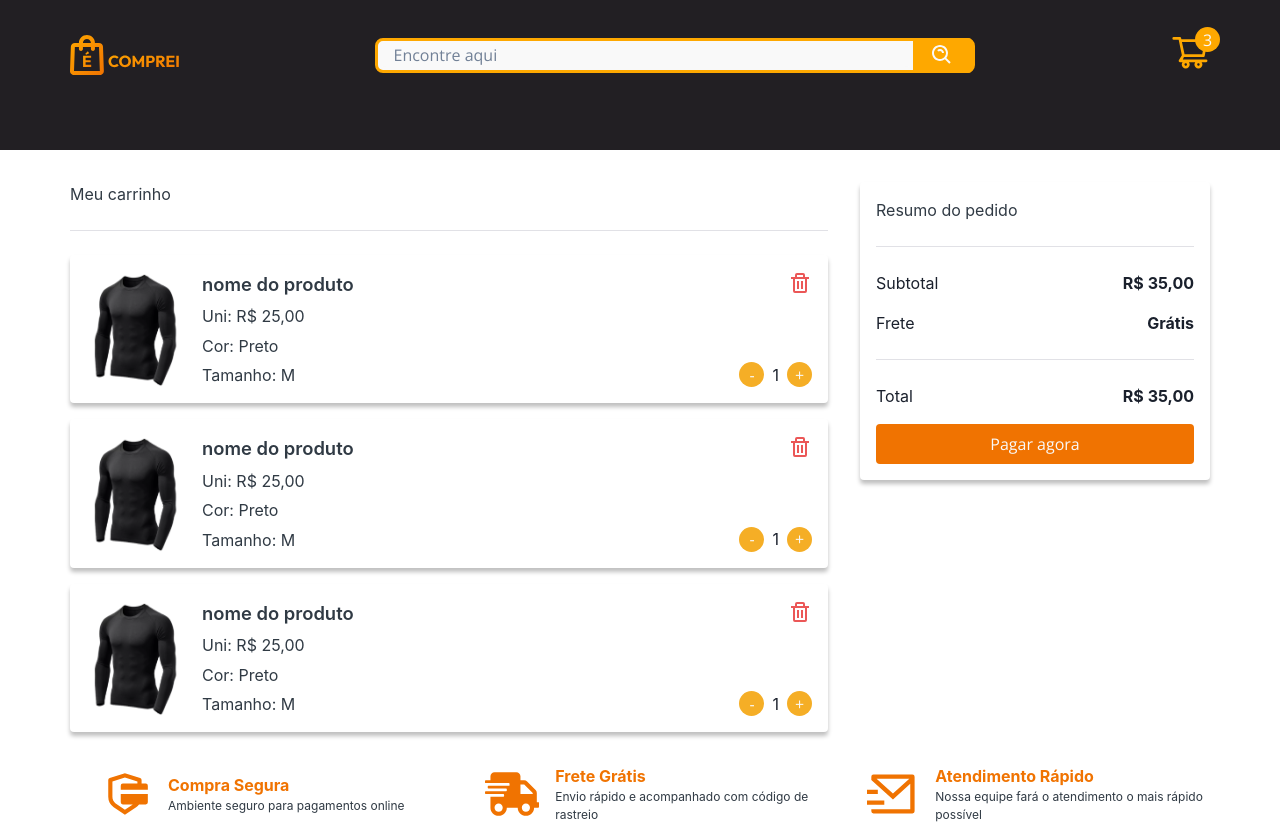
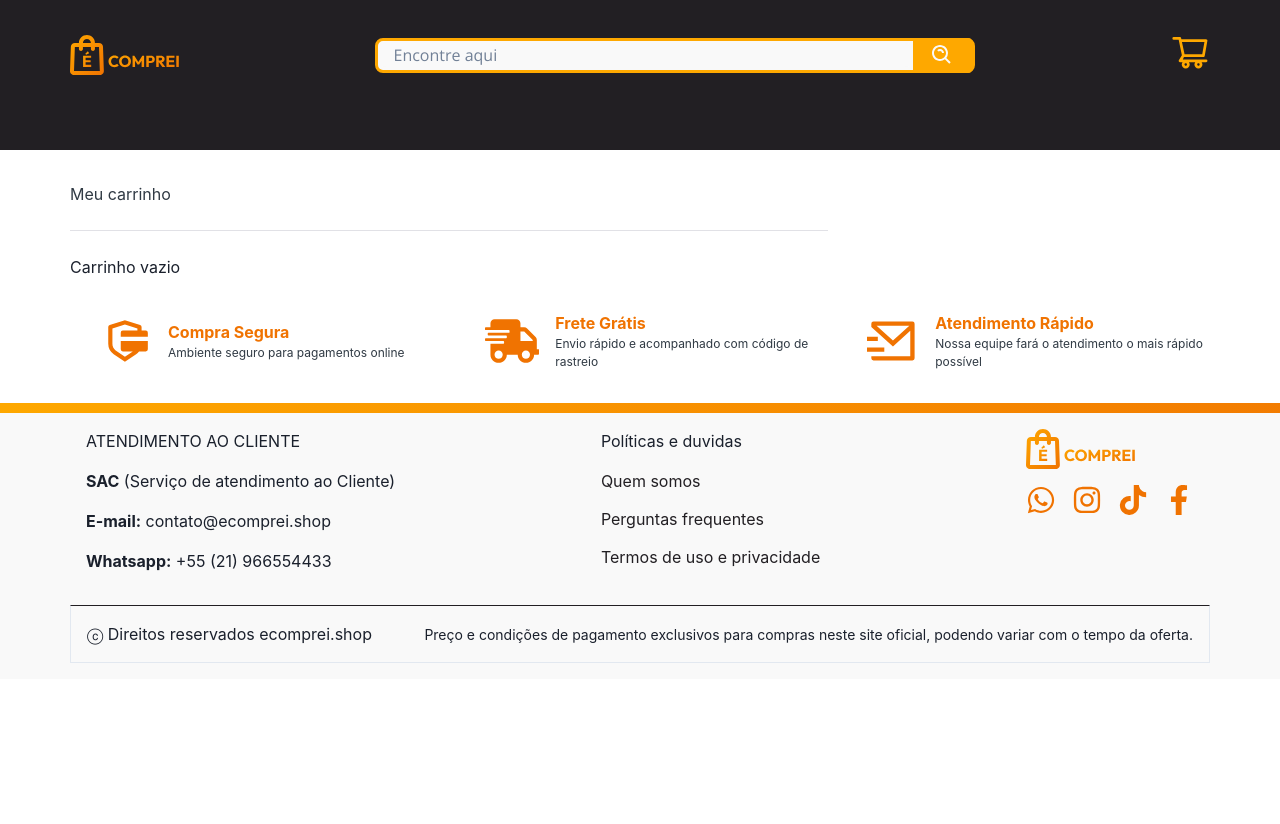
Before and after one commit to jeffersontk/ecomprei-front, a Next.js app: page /cart in a window 1280 px wide. Shown: the top 824 px of the page. After the commit the page ends 800 px from the top, so only its background shows below. Built offline with nearby package versions, Linux system fonts and the light colour scheme.

Commit message:
tela de cart quase pronta

```diff
--- a/src/components/Header/index.tsx
+++ b/src/components/Header/index.tsx
@@ -1,6 +1,6 @@
 import Image from 'next/image';
 import Link from 'next/link';
-import React, {useState} from 'react';
+import React, {useContext, useState} from 'react';
 import {AiOutlineShoppingCart} from 'react-icons/ai'
 import {BiSearchAlt} from 'react-icons/bi'
 import {AiOutlineClose} from 'react-icons/ai'
@@ -9,11 +9,13 @@ import {GiHamburgerMenu} from 'react-icons/gi'
 import logo from '../../assets/logo-ecomprei.svg'
 import { BurgerButton, ButtonCloseSearch, ButtonOpenSearch, CartButton, Container, HeaderSearchAndCart, InputContainer, Navigation, SearchContainer, SuggestionContainer, } from './Header';
 import useMediaQuery from '../../hooks/useMediaQuery';
+import { CartContext } from '../../context/CartContext';
 
 
 const Header: React.FC = () => {
   const [openMenu, setOpenMenu] = useState<'show' |'hidden'>('hidden')
   const [openSearch, setOpenSearch] = useState<'show' |'hidden'>('hidden')
+  const { cartItems } = useContext(CartContext);
 
   return (
     <Container render={{'@initial': 'mobile', '@bp2': 'desktop'}}>
@@ -38,12 +40,15 @@ const Header: React.FC = () => {
           >
             <BiSearchAlt  size={30}/>
           </ButtonOpenSearch>
-          <Link href="/cart">
-            <CartButton>
-              <AiOutlineShoppingCart />
-              <span>3</span>
-            </CartButton>
-          </Link>
+            <Link href="/cart">
+              <CartButton>
+                <AiOutlineShoppingCart />
+                {
+                  cartItems.length > 0 &&
+                    <span>{cartItems.length}</span>
+                }
+              </CartButton>
+            </Link>
         </div>
       </HeaderSearchAndCart>
 
--- /dev/null
+++ b/src/context/CartContext.tsx
@@ -0,0 +1,74 @@
+import { sizeProduct, variantProduct } from 'prisma/prisma-client';
+import React, { createContext, useState } from 'react';
+
+interface CartProviderProps  {
+  children: React.ReactNode
+}
+
+interface CartItem {
+  id: string;
+  title: string;
+  price: number;
+  imgUrl: string
+  sizes: sizeProduct[]
+  variantColors: variantProduct[]
+  quantity: number;
+}
+
+interface CartContextData {
+  cartItems: CartItem[];
+  getTotalPrice(cart: CartItem[]): number;
+  addToCart(item: CartItem): void;
+  removeFromCart(id: string): void;
+  updateQuantity(id: string, quantity: number): void;
+  clearCart(): void;
+}
+
+const CartContext = createContext<CartContextData>({} as CartContextData);
+
+const CartProvider = ({ children }: CartProviderProps) => {
+  const [cartItems, setCartItems] = useState<CartItem[]>([]);
+
+  const getTotalPrice = (cart: CartItem[]): number => {
+    let total = 0;
+    cart.forEach(item => {
+      total += item.price * item.quantity;
+    });
+    return total;
+  }
+
+  const addToCart = (item: CartItem) => {
+    if (!cartItems.find(existingItem => existingItem.id === item.id)) {
+    setCartItems([...cartItems, item]);
+    }
+  };
+
+  const removeFromCart = (id: string) => {
+    setCartItems(cartItems.filter((item) => item.id !== id));
+  };
+
+  const updateQuantity = (id: string, quantity: number) => {
+    setCartItems(
+      cartItems.map((item) => {
+        if (item.id === id) {
+          return { ...item, quantity };
+        }
+        return item;
+      })
+    );
+  };
+
+  const clearCart = () => {
+    setCartItems([]);
+  };
+
+  return (
+    <CartContext.Provider
+      value={{ cartItems, addToCart, removeFromCart, updateQuantity, clearCart, getTotalPrice }}
+    >
+      {children}
+    </CartContext.Provider>
+  );
+};
+
+export { CartContext, CartProvider };
--- a/src/pages/_app.tsx
+++ b/src/pages/_app.tsx
@@ -6,6 +6,7 @@ import Header from '../components/Header';
 import FooterInformative from '../components/FooterInformative';
 import { globalStyles } from '../styles/global';
 import { Container, ContentFooter, FooterContainer, HeaderContainer, MainContainer } from '../styles/pages/app';
+import { CartProvider } from '../context/CartContext';
 
 
 globalStyles();
@@ -15,6 +16,7 @@ export default function App({ Component, pageProps, router }: AppProps) {
 
   return (
     <ChakraProvider>
+      <CartProvider>
         <AnimatePresence initial={false}>
           <Container>
             <HeaderContainer visible={isAdmin ? 'hidden' : 'show'}>
@@ -32,6 +34,7 @@ export default function App({ Component, pageProps, router }: AppProps) {
             </FooterContainer>
           </Container>
         </AnimatePresence>
+      </CartProvider>
     </ChakraProvider>
   )
 }
--- a/src/pages/cart/index.tsx
+++ b/src/pages/cart/index.tsx
@@ -1,14 +1,39 @@
 import Image from 'next/image';
-import React from 'react';
+import React, { useContext, useEffect, useState } from 'react';
 import {BiTrash} from 'react-icons/bi';
 import { CartContainer, CartContent, CartProduct, CartResume } from '../../styles/pages/Cart';
 import { Divider } from '../../styles/pages/checkout';
 import tshirt from '../../assets/tshirt.png'
 import Head from 'next/head';
-
-// import { Container } from './styles';
+import { CartContext } from '../../context/CartContext';
+import { Box, Flex, FormLabel, Select, Text } from '@chakra-ui/react';
 
 export default function Cart () {
+  const { cartItems, removeFromCart, getTotalPrice, updateQuantity } = useContext(CartContext);
+  const [quantity, setQuantity] = useState(1)
+  const [total, setTotal] = useState(0)
+
+  const handleDecrement = (itemId: string) => {
+    if (quantity > 1) {
+      setQuantity(prev => {
+        updateQuantity(itemId, prev - 1)
+        return prev - 1
+      });
+    }
+  };
+
+  const handleIncrement = (itemId: string) => {
+    setQuantity(prev => {
+      updateQuantity(itemId, prev + 1)
+      return prev + 1
+    });
+  };
+
+  useEffect(()=> {
+    let newPriceTotal = getTotalPrice(cartItems)
+    setTotal(newPriceTotal)
+  }, [cartItems, getTotalPrice])
+
   return (
     <>
       <Head>
@@ -18,70 +43,84 @@ export default function Cart () {
         <CartContent>
           <h2>Meu carrinho</h2>
           <Divider />
-          <CartProduct>
-            <Image src={tshirt} alt=""/>
+          {
+            cartItems.length === 0 ?
+              <Box>
+                <Text>Carrinho vazio</Text>
+              </Box>
+            :
+            cartItems.map(item => (
+              <CartProduct key={item.id}>
+                <Image src={item.imgUrl} alt="" width={90} height={90} />
                 <div className='details-content'>
                   <div className='details'>
-                <span className='product-name'>nome do produto</span>
-                <span>Uni: R$ 25,00</span>
-                <span>Cor: Preto</span>
-                <span>Tamanho: M</span>
+                    <span className='product-name'>{item.title}</span>
+                    <span>Uni: {new Intl.NumberFormat('pt-BR', {
+                        style: 'currency',
+                        currency: 'BRL',
+                      }).format(item.price)}
+                    </span>
+                    <Box display="flex" flexDirection="column" alignItems="flex-start" gap="2">
+                      {
+                        item.sizes.length > 0 &&
+                        <Box display="flex" alignItems="flex-start">
+                          <FormLabel htmlFor="#" margin={0} mr="1">Tamanho:</FormLabel>
+                          <Select height={'6'}>
+                            {item.sizes.map(item=> {
+                              if(item.size) {
+                                return (
+                                  <option key={item.id} value={item.size}>{item.size}</option>
+                                )
+                              }
+                            })}
+                          </Select>
+                        </Box>
+                      }
+                      {
+                        item.variantColors.length > 0 &&
+                        <Box display="flex" alignItems="flex-start">
+                          <FormLabel htmlFor="#" margin={0} mr="1">Cor:</FormLabel>
+                          <Select height={'6'}>
+                            {item.variantColors.map(item=> {
+                              if(item.variant) {
+                                return (
+                                  <option key={item.id} value={item.variant}>{item.variant}</option>
+                                )
+                              }
+                            })}
+                          </Select>
+                        </Box>
+                      }
+                    </Box>
                   </div>
                   <div className='total'>
-                <span><BiTrash size={24}/></span>
+                    <button onClick={()=> removeFromCart(item.id)}><BiTrash size={24}/></button>
                     <div className='count'>
-                  <button>-</button>
-                  <span>1</span>
-                  <button>+</button>
+                      <button onClick={()=> {
+                        handleDecrement(item.id)
+                      }}>-</button>
+                      <span>{item.quantity}</span>
+                      <button onClick={()=> {
+                        handleIncrement(item.id)
+                      }}>+</button>
                     </div>
                   </div>
                 </div>
               </CartProduct>
-          <CartProduct>
-            <Image src={tshirt} alt=""/>
-            <div className='details-content'>
-              <div className='details'>
-                <span className='product-name'>nome do produto</span>
-                <span>Uni: R$ 25,00</span>
-                <span>Cor: Preto</span>
-                <span>Tamanho: M</span>
-              </div>
-              <div className='total'>
-                <span><BiTrash size={24}/></span>
-                <div className='count'>
-                  <button>-</button>
-                  <span>1</span>
-                  <button>+</button>
-                </div>
-              </div>
-            </div>
-          </CartProduct>
-          <CartProduct>
-            <Image src={tshirt} alt=""/>
-            <div className='details-content'>
-              <div className='details'>
-                <span className='product-name'>nome do produto</span>
-                <span>Uni: R$ 25,00</span>
-                <span>Cor: Preto</span>
-                <span>Tamanho: M</span>
-              </div>
-              <div className='total'>
-                <span><BiTrash size={24}/></span>
-                <div className='count'>
-                  <button>-</button>
-                  <span>1</span>
-                  <button>+</button>
-                </div>
-              </div>
-            </div>
-          </CartProduct>
+            ))
+          }
         </CartContent>
+        {
+           cartItems.length !== 0 &&
           <CartResume>
             <h2>Resumo do pedido</h2>
             <Divider />
             <div className='textContent'>
               <span>Subtotal</span>
-            <strong>R$ 35,00</strong>
+              <strong>{new Intl.NumberFormat('pt-BR', {
+                style: 'currency',
+                currency: 'BRL',
+              }).format(total)}</strong>
             </div>
             <div className='textContent'>
               <span>Frete</span>
@@ -90,10 +129,14 @@ export default function Cart () {
             <Divider />
             <div className='textContent'>
               <span>Total</span>
-            <strong>R$ 35,00</strong>
+              <strong>{new Intl.NumberFormat('pt-BR', {
+                style: 'currency',
+                currency: 'BRL',
+              }).format(total)}</strong>
             </div>
             <button>Pagar agora</button>
           </CartResume>
+        }
       </CartContainer>
     </>
   )
--- a/src/pages/produtos/[slug].tsx
+++ b/src/pages/produtos/[slug].tsx
@@ -74,6 +74,8 @@ export default function Produtos({products}: any) {
               imgUrl={product.ImageUrl}
               price={product.price}
               title={product.title}
+              sizes={product.sizes}
+              variantColors={product.variants}
               />
               ))
             }
--- a/src/pages/produtos/index.tsx
+++ b/src/pages/produtos/index.tsx
@@ -33,6 +33,8 @@ export default function Produtos({products}: any) {
               imgUrl={product.ImageUrl}
               price={product.price}
               title={product.title}
+              sizes={product.sizes}
+              variantColors={product.variants}
               />
               ))
             }
--- a/src/styles/pages/Cart.ts
+++ b/src/styles/pages/Cart.ts
@@ -56,7 +56,7 @@ export const CartProduct = styled('div', {
       color: '$graphite',
 
       '.product-name': {
-        fontSize: '1.15rem',
+        fontSize: '1rem',
         fontWeight: 600,
 
       },
```
Also changed, not shown: src/components/CardCheckout/index.tsx (+24 -3 lines), src/components/CopyCheckout/CopyCheckout.ts (+12 -13 lines), src/components/CopyCheckout/index.tsx (+1 -51 lines), src/components/SimpleCard/index.tsx (+22 -6 lines), src/pages/index.tsx (+2 -7 lines). Lines whose indentation alone changed are shown as unchanged.
